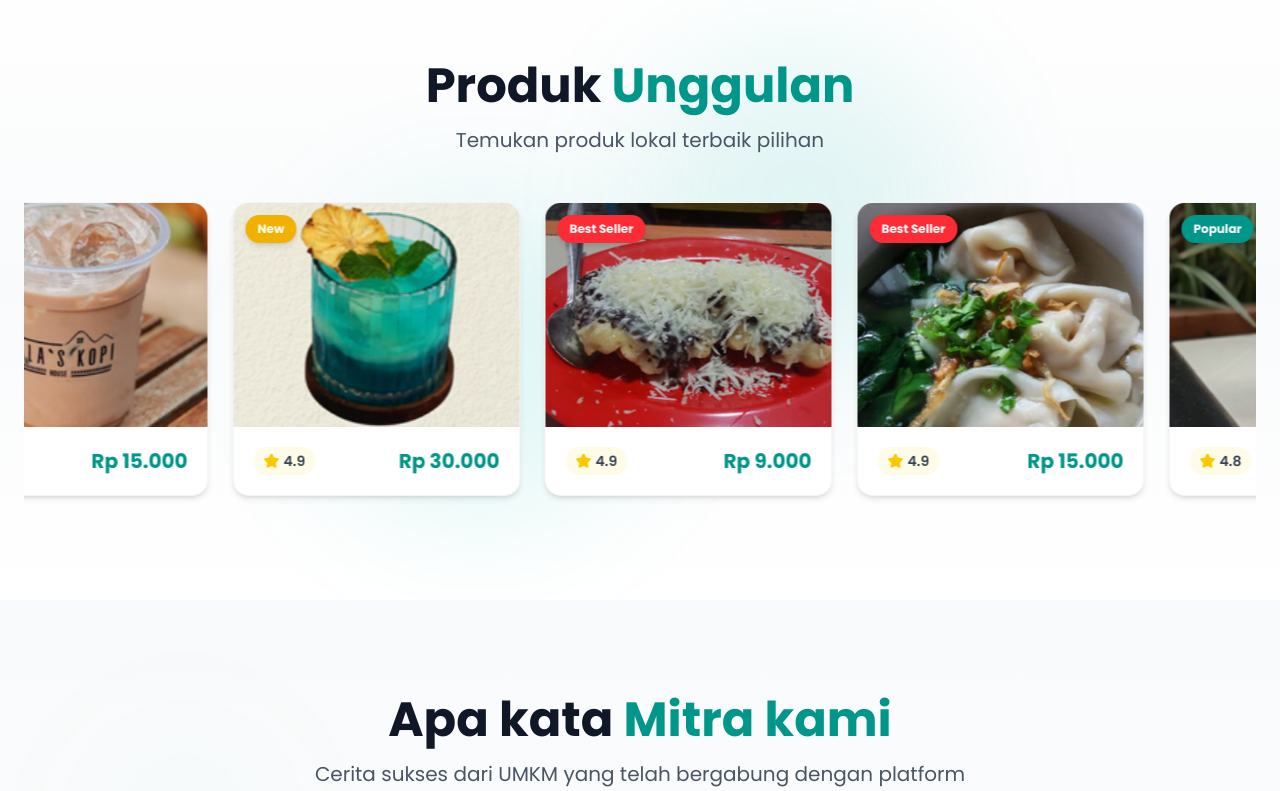
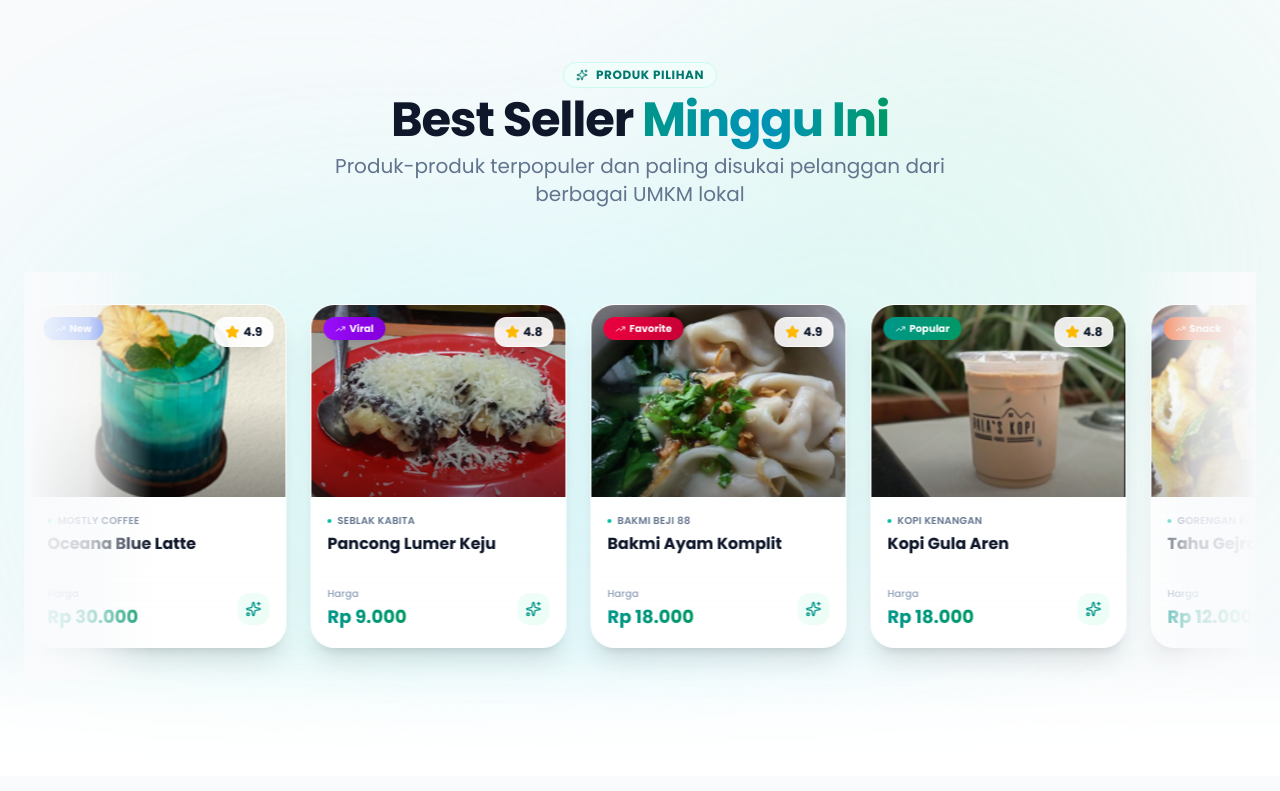
Before and after one commit to bernardmezo/BeTim, a Next.js app: page / in a window 1280 px wide. Shown: the part 2900-3691 px from the top of the page. Built offline with nearby package versions, Linux system fonts and the light colour scheme.

Commit message:
feat: Revamp FeaturedProducts component with enhanced layout, animations, and product details

```diff
--- a/src/components/sections/home/FeaturedProducts.tsx
+++ b/src/components/sections/home/FeaturedProducts.tsx
@@ -1,61 +1,62 @@
+// src/components/sections/home/FeaturedProducts.tsx
 "use client";
 
-import { useEffect, useRef } from "react";
 import Image from "next/image";
-import { Star } from "lucide-react";
+import { Star, Sparkles, TrendingUp } from "lucide-react";
 import AnimatedWrapper from "@/components/ui/AnimatedWrapper";
+import { useState } from "react";
 
 const products = [
   {
     image: "/img-src/palaskopi4.png",
     tag: "Best Seller",
-    tagColor: "bg-red-500",
-    name: "Es Coklat",
-    store: "Palas Kopi Coffee",
+    tagColor: "from-slate-700 to-slate-900",
+    name: "Es Coklat Signature",
+    store: "Palas Kopi",
     rating: 4.9,
     price: "15.000",
   },
   {
     image: "/img-src/mostly4.png",
     tag: "New",
-    tagColor: "bg-yellow-500",
-    name: "Oceana",
+    tagColor: "from-blue-600 to-blue-700",
+    name: "Oceana Blue Latte",
     store: "Mostly Coffee",
     rating: 4.9,
     price: "30.000",
   },
   {
     image: "/img-src/pancong2.png",
-    tag: "Best Seller",
-    tagColor: "bg-red-500",
-    name: "Pancong Coklat Keju",
-    store: "Seblak Kabita Beji",
-    rating: 4.9,
+    tag: "Viral",
+    tagColor: "from-purple-600 to-purple-700",
+    name: "Pancong Lumer Keju",
+    store: "Seblak Kabita",
+    rating: 4.8,
     price: "9.000",
   },
   {
     image: "/img-src/bakmi88-5.png",
-    tag: "Best Seller",
-    tagColor: "bg-red-500",
-    name: "Bakmi Ayam",
+    tag: "Favorite",
+    tagColor: "from-rose-600 to-rose-700",
+    name: "Bakmi Ayam Komplit",
     store: "Bakmi Beji 88",
     rating: 4.9,
-    price: "15.000",
+    price: "18.000",
   },
   {
     image: "/img-src/palaskopi3.png",
     tag: "Popular",
-    tagColor: "bg-teal-600",
-    name: "Kopi Susu Gula Aren",
-    store: "Kopi Kenangan Lokal",
+    tagColor: "from-teal-600 to-emerald-600",
+    name: "Kopi Gula Aren",
+    store: "Kopi Kenangan",
     rating: 4.8,
     price: "18.000",
   },
   {
     image: "/img-src/mendoan2.png",
-    tag: "New",
-    tagColor: "bg-yellow-500",
-    name: "Tahu Gejrot",
+    tag: "Snack",
+    tagColor: "from-orange-600 to-orange-700",
+    name: "Tahu Gejrot Cirebon",
     store: "Gorengan Pak Udin",
     rating: 4.7,
     price: "12.000",
@@ -63,133 +64,221 @@
 ];
 
 function ProductCard({ product }: { product: typeof products[0] }) {
+  const [isHovered, setIsHovered] = useState(false);
+
   return (
-    <div className="group flex-shrink-0 w-72 mb-2">
-      <div className="bg-white rounded-2xl shadow-md overflow-hidden hover:shadow-xl transition-all duration-500 hover:-translate-y-1 border border-gray-100">
-        <div className="relative h-56 bg-gray-100 overflow-hidden">
-          {/* Gambar */}
+    <div
+      className="group relative flex-shrink-0 w-56 md:w-64 mx-3 select-none cursor-pointer"
+      onMouseEnter={() => setIsHovered(true)}
+      onMouseLeave={() => setIsHovered(false)}
+    >
+      {/* Glow Effect */}
+      <div
+        className={`absolute -inset-2 bg-gradient-to-r from-teal-400/20 via-cyan-400/20 to-emerald-400/20 rounded-3xl blur-xl transition-opacity duration-500 ${
+          isHovered ? "opacity-100" : "opacity-0"
+        }`}
+      />
+
+      {/* Glass Card Container */}
+      <div className="relative bg-white/70 backdrop-blur-xl border border-white/70 rounded-3xl overflow-hidden shadow-xl hover:shadow-2xl transition-all duration-500 hover:-translate-y-2">
+        {/* Image Area with Glass Frame */}
+        <div className="relative h-48 overflow-hidden bg-slate-100">
+          {/* Decorative Gradient Behind */}
+          <div
+            className={`absolute inset-0 bg-gradient-to-br from-teal-200/30 to-cyan-200/30 blur-2xl transition-all duration-700 ${
+              isHovered ? "scale-110 opacity-60" : "scale-100 opacity-30"
+            }`}
+          />
+
+          {/* Product Image */}
+          <div className="relative w-full h-full">
             <Image
               src={product.image}
               alt={product.name}
               fill
-            sizes="288px"
-            className="object-cover transition-transform duration-700 ease-out group-hover:scale-110"
+              sizes="(max-width: 768px) 100vw, 256px"
+              className={`object-cover transition-all duration-700 ${
+                isHovered ? "scale-110 rotate-1" : "scale-100 rotate-0"
+              }`}
             />
 
-          {/* Gradien overlay muncul dari bawah */}
-          <div className="absolute inset-0 bg-gradient-to-t from-black/60 via-black/20 to-transparent opacity-0 group-hover:opacity-100 transition-opacity duration-500" />
+            {/* Gradient Overlay */}
+            <div className="absolute inset-0 bg-gradient-to-t from-black/40 via-transparent to-transparent" />
 
-          {/* Tag */}
-          <span
-            className={`absolute top-3 left-3 ${product.tagColor} text-white text-xs font-bold px-3 py-1.5 rounded-full shadow-md backdrop-blur-sm`}
+            {/* Shimmer Effect */}
+            <div
+              className={`absolute inset-0 bg-gradient-to-r from-transparent via-white/30 to-transparent transition-all duration-700 ${
+                isHovered ? "translate-x-full" : "-translate-x-full"
+              }`}
+            />
+          </div>
+
+          {/* Tag Badge with Gradient */}
+          <div className="absolute top-3 left-3">
+            <div
+              className={`bg-gradient-to-r ${product.tagColor} text-white text-[10px] font-bold px-3 py-1 rounded-full shadow-lg backdrop-blur-sm flex items-center gap-1`}
             >
-            {product.tag}
-          </span>
-
-          {/* Informasi muncul di dalam gambar saat hover */}
-          <div className="absolute bottom-0 left-0 right-0 p-4 opacity-0 translate-y-4 group-hover:opacity-100 group-hover:translate-y-0 transition-all duration-500 ease-out">
-            <h3 className="text-lg font-semibold text-white drop-shadow-md">
-              {product.name}
-            </h3>
-            <p className="text-sm text-gray-200">{product.store}</p>
+              <TrendingUp className="w-2.5 h-2.5" />
+              <span>{product.tag}</span>
             </div>
           </div>
 
-        {/* Informasi tetap di bawah */}
-        <div className="p-5">
-          <div className="flex justify-between items-center">
-            <div className="flex items-center bg-yellow-50 px-2.5 py-1 rounded-full">
-              <Star className="w-4 h-4 text-yellow-400 fill-yellow-400 mr-1" />
-              <span className="text-sm font-semibold text-gray-700">
+          {/* Rating Badge - Top Right */}
+          <div className="absolute top-3 right-3 bg-white/90 backdrop-blur-md border border-white/70 rounded-xl px-2.5 py-1.5 shadow-xl">
+            <div className="flex items-center gap-1">
+              <Star className="w-3.5 h-3.5 fill-amber-400 text-amber-400" />
+              <span className="text-xs font-bold text-slate-900">
                 {product.rating}
               </span>
             </div>
-            <span className="text-xl font-bold text-teal-600">
-              Rp {product.price}
-            </span>
           </div>
         </div>
+
+        {/* Info Area - Glass Effect */}
+        <div className="p-4 bg-gradient-to-b from-white/80 to-white/90 backdrop-blur-sm">
+          {/* Store Name */}
+          <div className="flex items-center gap-1.5 mb-1.5">
+            <div className="w-1 h-1 rounded-full bg-teal-500" />
+            <p className="text-[10px] text-slate-500 font-semibold tracking-wide uppercase">
+              {product.store}
+            </p>
+          </div>
+
+          {/* Product Name */}
+          <h3 className="text-base font-extrabold text-slate-900 mb-3 leading-tight line-clamp-2 min-h-[2.5rem] group-hover:text-teal-600 transition-colors duration-300">
+            {product.name}
+          </h3>
+
+          {/* Price Section */}
+          <div className="flex items-center justify-between">
+            <div>
+              <p className="text-[10px] text-slate-400 font-medium mb-0.5">
+                Harga
+              </p>
+              <p className="text-lg font-extrabold bg-gradient-to-r from-teal-600 to-emerald-600 bg-clip-text text-transparent">
+                Rp {product.price}
+              </p>
+            </div>
+
+            {/* Decorative Icon */}
+            <div
+              className={`p-2 rounded-xl bg-gradient-to-br from-teal-50 to-emerald-50 transition-all duration-300 ${
+                isHovered ? "scale-110 rotate-12" : "scale-100 rotate-0"
+              }`}
+            >
+              <Sparkles className="w-4 h-4 text-teal-600" />
+            </div>
+          </div>
+        </div>
+
+        {/* Bottom Accent Line */}
+        <div
+          className={`absolute bottom-0 left-0 right-0 h-1 bg-gradient-to-r from-teal-500 via-cyan-500 to-emerald-500 transition-all duration-300 ${
+            isHovered ? "opacity-100" : "opacity-0"
+          }`}
+        />
       </div>
     </div>
   );
 }
 
 export default function FeaturedProducts() {
-  const trackRef = useRef<HTMLDivElement>(null);
-  const isPaused = useRef(false);
-
-  useEffect(() => {
-    const track = trackRef.current;
-    if (!track) return;
-
-    let position = 0;
-    const speed = 0.25;
-    let rafId: number;
-
-    const animate = () => {
-      if (!isPaused.current) {
-        position -= speed;
-        track.style.transform = `translateX(${position}px)`;
-        if (Math.abs(position) >= track.scrollWidth / 2) {
-          position = 0;
-        }
-      }
-      rafId = requestAnimationFrame(animate);
-    };
-
-    const handleMouseEnter = () => (isPaused.current = true);
-    const handleMouseLeave = () => (isPaused.current = false);
-
-    track.addEventListener("mouseenter", handleMouseEnter);
-    track.addEventListener("mouseleave", handleMouseLeave);
-    rafId = requestAnimationFrame(animate);
-
-    return () => {
-      cancelAnimationFrame(rafId);
-      track.removeEventListener("mouseenter", handleMouseEnter);
-      track.removeEventListener("mouseleave", handleMouseLeave);
-    };
-  }, []);
-
-  const duplicatedProducts = [...products, ...products];
+  const [isPaused, setIsPaused] = useState(false);
 
   return (
-    <section className="py-24 bg-gradient-to-b from-white via-gray-50 to-white relative overflow-hidden">
-      {/* Background Glow */}
-      <div className="absolute inset-0 overflow-hidden pointer-events-none">
-        <div className="absolute top-20 right-1/4 w-80 h-80 bg-teal-500/10 rounded-full blur-3xl" />
-        <div className="absolute bottom-20 left-1/4 w-80 h-80 bg-teal-400/10 rounded-full blur-3xl" />
+    <section className="relative py-24 overflow-hidden bg-slate-50">
+      {/* Ambient Background Blobs - Matching Other Sections */}
+      <div className="absolute inset-0 opacity-30 pointer-events-none">
+        <div className="absolute top-1/4 left-0 w-[600px] h-[600px] bg-teal-300/40 rounded-full blur-[120px]" />
+        <div className="absolute bottom-0 right-1/4 w-[600px] h-[600px] bg-cyan-300/40 rounded-full blur-[120px]" />
+        <div className="absolute top-0 right-0 w-[600px] h-[600px] bg-emerald-300/40 rounded-full blur-[120px]" />
       </div>
 
-      <div className="container mx-auto px-6 relative z-10">
+      <div className="container relative z-10 mx-auto px-6">
+        {/* Header Section */}
         <AnimatedWrapper>
-          <div className="text-center mb-12">
-            <h2 className="text-4xl md:text-5xl font-bold mb-4">
-              <span className="text-gray-900">Produk </span>
-              <span className="text-teal-600">Unggulan</span>
+          <div className="text-center mb-16 space-y-2">
+            <div className="inline-flex items-center gap-2 px-3 py-1 rounded-full bg-teal-50 border border-teal-100 text-teal-700 text-xs font-bold uppercase tracking-wider mb-2">
+              <Sparkles className="w-3 h-3" />
+              Produk Pilihan
+            </div>
+
+            <h2 className="text-4xl md:text-5xl font-extrabold tracking-tight text-slate-900">
+              Best Seller{" "}
+              <span className="bg-gradient-to-r from-teal-600 via-cyan-600 to-emerald-600 bg-clip-text text-transparent">
+                Minggu Ini
+              </span>
             </h2>
-            <p className="text-gray-600 text-lg md:text-xl">
-              Temukan produk lokal terbaik pilihan
+
+            <p className="text-slate-500 text-lg md:text-xl max-w-2xl mx-auto">
+              Produk-produk terpopuler dan paling disukai pelanggan dari
+              berbagai UMKM lokal
             </p>
           </div>
         </AnimatedWrapper>
 
-        <div className="relative overflow-hidden no-scrollbar">
+        {/* Infinite Scroll Marquee */}
+        <AnimatedWrapper delay={0.2}>
           <div
-            ref={trackRef}
-            className="flex gap-6 will-change-transform cursor-pointer"
-            style={{
-              width: "max-content",
-              transform: "translateX(0)",
-              transition: "transform 0.1s linear",
-            }}
+            className="relative w-full"
+            onMouseEnter={() => setIsPaused(true)}
+            onMouseLeave={() => setIsPaused(false)}
           >
-            {duplicatedProducts.map((product, index) => (
-              <ProductCard key={index} product={product} />
-            ))}
+            {/* Gradient Fade Edges */}
+            <div className="absolute left-0 top-0 bottom-0 w-32 bg-gradient-to-r from-slate-50 via-slate-50/80 to-transparent z-10 pointer-events-none" />
+            <div className="absolute right-0 top-0 bottom-0 w-32 bg-gradient-to-l from-slate-50 via-slate-50/80 to-transparent z-10 pointer-events-none" />
+
+            {/* Scrolling Container */}
+            <div className="overflow-hidden py-8">
+              <div
+                className={`flex w-max transition-all duration-300 ${
+                  isPaused ? "" : "animate-infinite-scroll"
+                }`}
+              >
+                {/* Render 3x untuk seamless loop */}
+                {[...products, ...products, ...products].map(
+                  (product, index) => (
+                    <ProductCard
+                      key={`${index}-${product.name}`}
+                      product={product}
+                    />
+                  )
+                )}
               </div>
             </div>
+
+            {/* Pause Indicator */}
+            {isPaused && (
+              <div className="absolute bottom-4 left-1/2 -translate-x-1/2 bg-white/80 backdrop-blur-md border border-white/70 px-4 py-2 rounded-full shadow-lg">
+                <p className="text-xs font-bold text-slate-600 flex items-center gap-2">
+                  <div className="flex gap-1">
+                    <div className="w-1 h-3 bg-teal-500 rounded-full" />
+                    <div className="w-1 h-3 bg-teal-500 rounded-full" />
                   </div>
+                  Paused
+                </p>
+              </div>
+            )}
+          </div>
+        </AnimatedWrapper>
+      </div>
+
+      {/* Bottom Gradient Fade */}
+      <div className="absolute bottom-0 left-0 w-full h-32 bg-gradient-to-t from-white via-white/80 to-transparent z-20 pointer-events-none" />
+
+      <style jsx>{`
+        @keyframes infinite-scroll {
+          0% {
+            transform: translateX(0);
+          }
+          100% {
+            transform: translateX(-33.33%);
+          }
+        }
+        .animate-infinite-scroll {
+          animation: infinite-scroll 40s linear infinite;
+        }
+      `}</style>
     </section>
   );
 }
```
Lines whose indentation alone changed are shown as unchanged.
